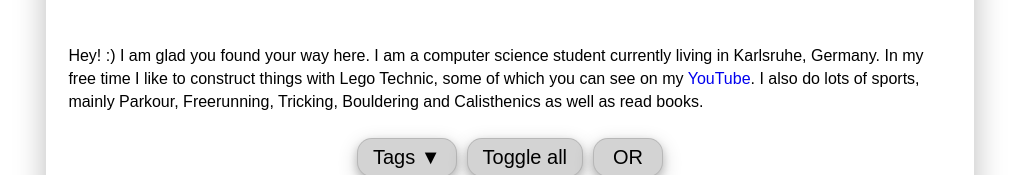
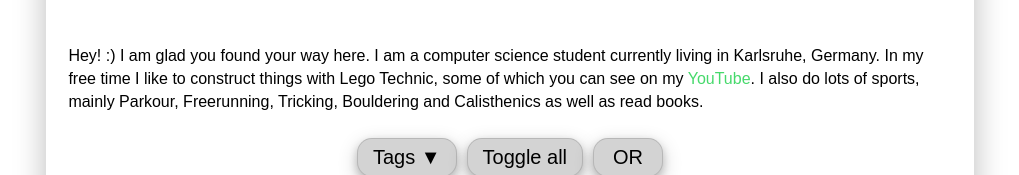
Before and after one commit to TechnicFreakz/personal-website, a plain HTML site: page index.html in a window 1280 px wide. Shown: the part 181-356 px from the top of the page, without its empty margins (130-1149 px from the left). Drawn offline with Linux system fonts and the light colour scheme.

Commit message:
Style: Change link color

```diff
--- a/mystyle.css
+++ b/mystyle.css
@@ -329,3 +329,7 @@ a:hover {
 .content {
     padding: 2%;
 }
+
+p a {
+    color: #12ce41c7;
+}
```
